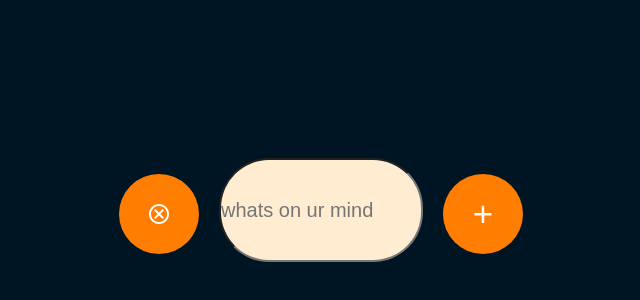
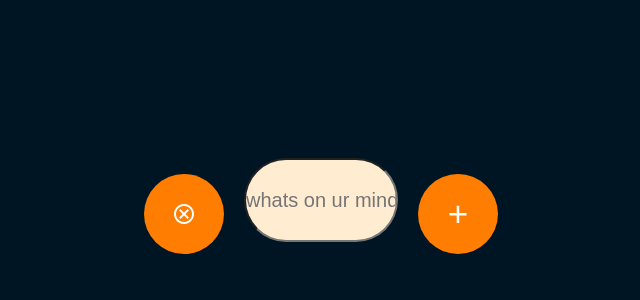
Before and after one commit to PannagaBhat71/notes, a plain HTML site: page index.html in a window 1280 px wide. Shown: the part 322-622 px from the top of the page, without its empty margins (319-959 px from the left). Drawn offline with nearby package versions, Linux system fonts and the light colour scheme; a web font is replaced by a local one.

Commit message:
Update style.css

```diff
--- a/style.css
+++ b/style.css
@@ -70,8 +70,8 @@ body{
 }
 @media (max-aspect-ratio: 16/9){
     #notebook{
-        width: 200px;
-        height: 100px;
+        width: 150px;
+        height: 80px;
     }
     .send{
         width: 80px;
```
